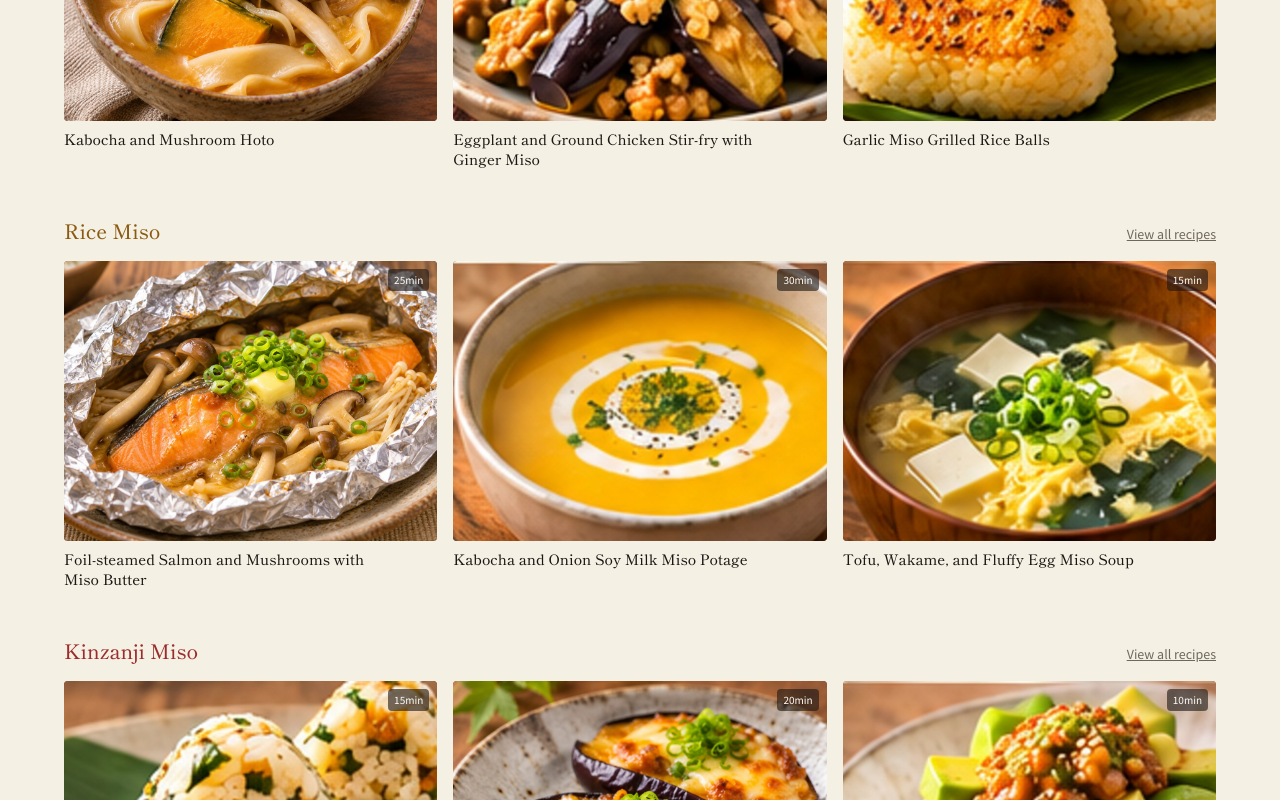
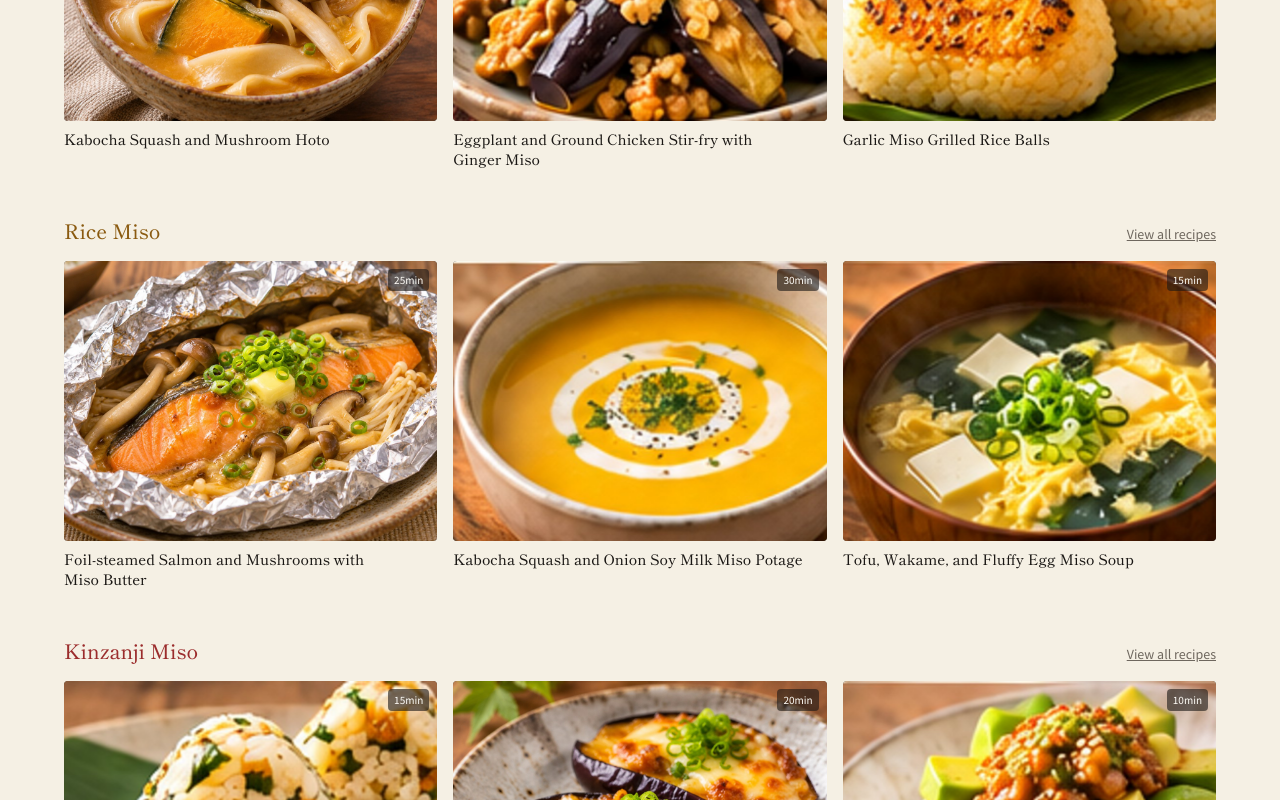
Before and after one commit to toramarutora44-png/Miso, a Next.js app: page /en in a window 1280 px wide. Shown: the part 1140-1940 px from the top of the page. Built offline with nearby package versions, Linux system fonts and the light colour scheme; a web font is replaced by a local one.

Commit message:
英語版レシピの"Kabocha"表記に"Squash"を補い、未翻訳に見える問題を修正
タイトル・alt内の"Kabocha"が食材一覧側の"Kabocha squash"と不統一で、翻訳されていない日本語のように見えるとのフィードバックのため統一。

```diff
--- a/data/recipes.ts
+++ b/data/recipes.ts
@@ -24,7 +24,7 @@ export const recipes: Recipe[] = [
     id: "kabocha-kinoko-hoto",
     slug: "kabocha-kinoko-hoto",
     order: 1,
-    title: { ja: "かぼちゃときのこのほうとう", en: "Kabocha and Mushroom Hoto" },
+    title: { ja: "かぼちゃときのこのほうとう", en: "Kabocha Squash and Mushroom Hoto" },
     productIds: ["koshu-miso"],
     tags: ["main", "local"],
     timeMinutes: 40,
@@ -72,7 +72,7 @@ export const recipes: Recipe[] = [
     },
     image: {
       src: "/images/recipes/kabocha-kinoko-hoto.jpg",
-      alt: { ja: "かぼちゃときのこのほうとう", en: "Kabocha and Mushroom Hoto" },
+      alt: { ja: "かぼちゃときのこのほうとう", en: "Kabocha Squash and Mushroom Hoto" },
       width: 1200,
       height: 900,
       isPlaceholder: false,
@@ -331,7 +331,7 @@ export const recipes: Recipe[] = [
     id: "kabocha-tamanegi-tonyu-miso-potage",
     slug: "kabocha-tamanegi-tonyu-miso-potage",
     order: 7,
-    title: { ja: "かぼちゃと玉ねぎの豆乳味噌ポタージュ", en: "Kabocha and Onion Soy Milk Miso Potage" },
+    title: { ja: "かぼちゃと玉ねぎの豆乳味噌ポタージュ", en: "Kabocha Squash and Onion Soy Milk Miso Potage" },
     productIds: ["rice-miso"],
     tags: ["soup", "vegan"],
     timeMinutes: 30,
@@ -368,7 +368,7 @@ export const recipes: Recipe[] = [
     },
     image: {
       src: "/images/recipes/kabocha-tamanegi-tonyu-miso-potage.jpg",
-      alt: { ja: "かぼちゃと玉ねぎの豆乳味噌ポタージュ", en: "Kabocha and Onion Soy Milk Miso Potage" },
+      alt: { ja: "かぼちゃと玉ねぎの豆乳味噌ポタージュ", en: "Kabocha Squash and Onion Soy Milk Miso Potage" },
       width: 880,
       height: 572,
       isPlaceholder: false,
```
